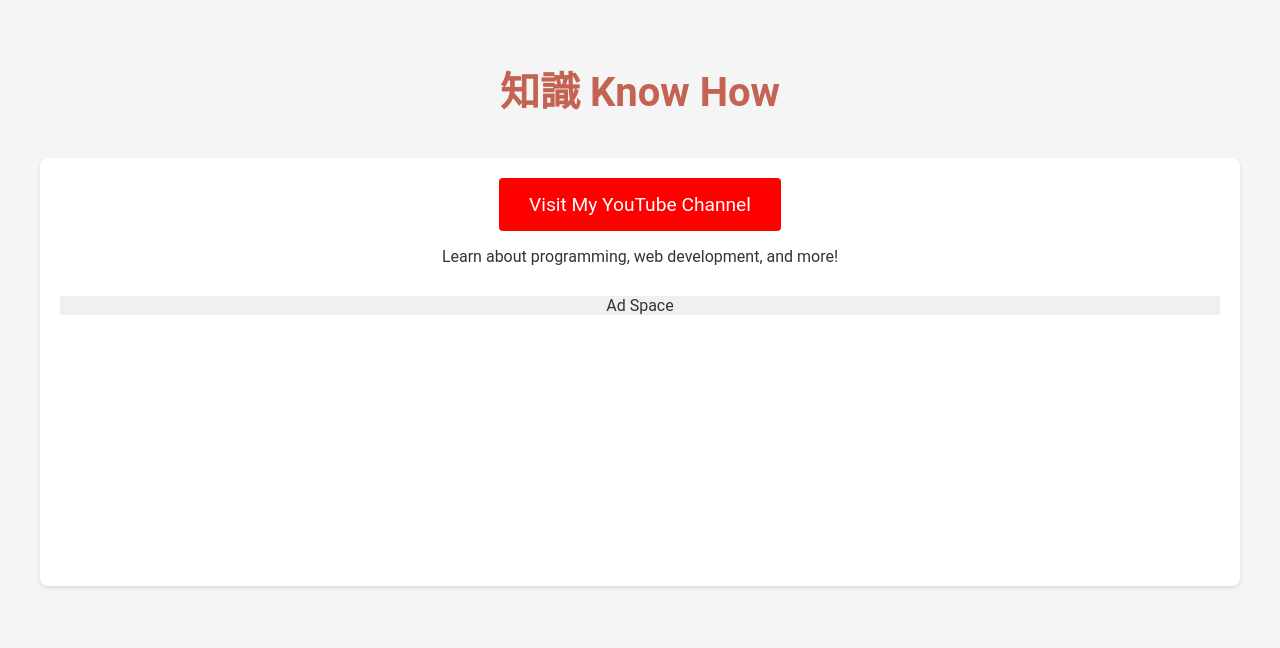
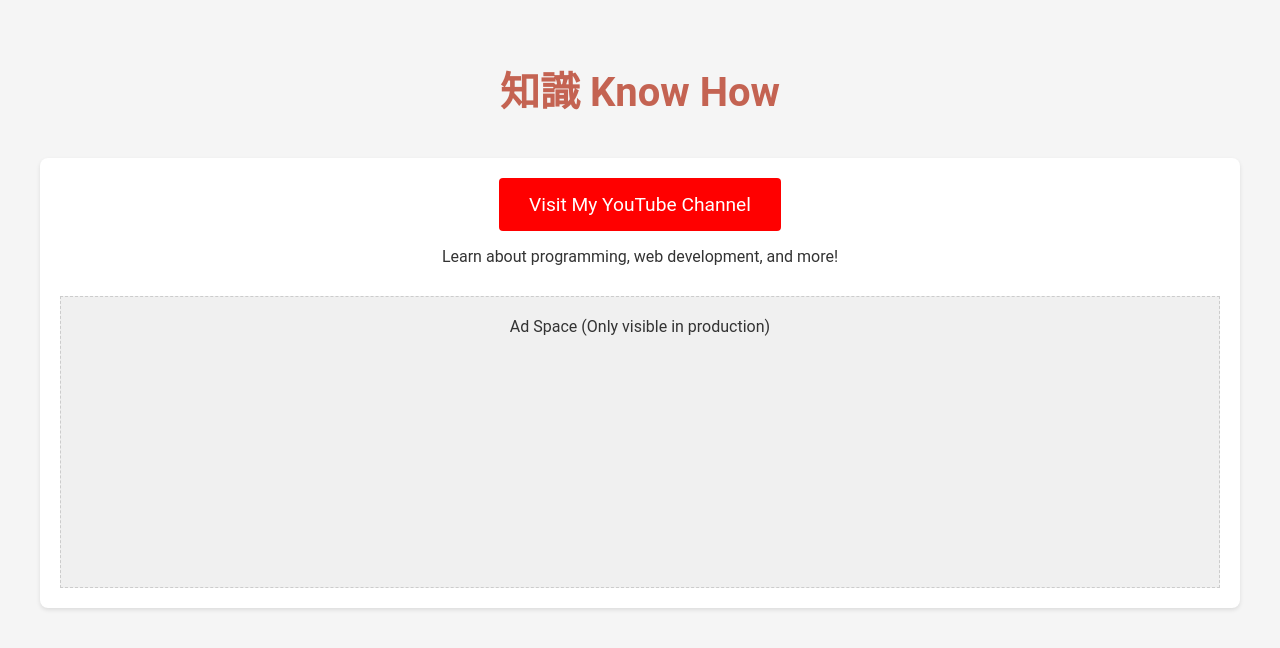
Before and after one commit to Feipian/LearningTimeLine, a React (Create React App) app in the folder my-timeline/: page /channel in a window 1280 px wide. Shown: the top 648 px of the page. Built offline with nearby package versions, Linux system fonts and the light colour scheme.

Commit message:
try fix ads

```diff
--- a/my-timeline/public/index.html
+++ b/my-timeline/public/index.html
@@ -25,7 +25,9 @@
       Learn how to configure a non-root public URL by running `npm run build`.
     -->
     <title>React App</title>
-
+    <script async src="https://pagead2.googlesyndication.com/pagead/js/adsbygoogle.js"></script>
+    <script async src="https://pagead2.googlesyndication.com/pagead/js/adsbygoogle.js?client=ca-pub-1245796678858418"
+     crossorigin="anonymous"></script>
   </head>
   <body>
     <noscript>You need to enable JavaScript to run this app.</noscript>
--- a/my-timeline/src/components/AdSenseAd.tsx
+++ b/my-timeline/src/components/AdSenseAd.tsx
@@ -1,4 +1,8 @@
 import React, { useEffect } from 'react';
+
+interface AdsProps {
+    dataAdSlot: string;
+}
 
 declare global {
     interface Window {
@@ -6,47 +10,43 @@
     }
 }
 
-interface AdSenseAdProps {
-    client: string;
-    slot: string;
-    format?: string;
-    style?: React.CSSProperties;
-}
-
-const AdSenseAd: React.FC<AdSenseAdProps> = ({
-    client,
-    slot,
-    format = "auto",
-    style = { display: "block" }
-}) => {
+const AdsComponent: React.FC<AdsProps> = ({ dataAdSlot }) => {
     useEffect(() => {
         // Only load ads in production
         if (process.env.NODE_ENV === 'production') {
-            const script = document.createElement('script');
-            script.src = `https://pagead2.googlesyndication.com/pagead/js/adsbygoogle.js?client=${client}`;
-            script.async = true;
-            script.crossOrigin = "anonymous";
-            document.head.appendChild(script);
+            try {
+                (window.adsbygoogle = window.adsbygoogle || []).push({});
+            } catch (e) {
+                console.error('AdSense error:', e);
+            }
+        }
+    }, []);
 
-            (window.adsbygoogle = window.adsbygoogle || []).push({});
-        }
-    }, [client]);
-
-    // Only render ad container in production
+    // Show placeholder in development
     if (process.env.NODE_ENV !== 'production') {
-        return <div style={{ ...style, backgroundColor: '#f0f0f0', textAlign: 'center' }}>Ad Space</div>;
+        return (
+            <div style={{
+                display: 'block',
+                backgroundColor: '#f0f0f0',
+                padding: '20px',
+                textAlign: 'center',
+                minHeight: '250px',
+                border: '1px dashed #ccc'
+            }}>
+                Ad Space (Only visible in production)
+            </div>
+        );
     }
 
     return (
-        <ins
-            className="adsbygoogle"
-            style={style}
-            data-ad-client={client}
-            data-ad-slot={slot}
-            data-ad-format={format}
-            data-full-width-responsive="true"
-        />
+        <ins className="adsbygoogle"
+            style={{ display: "block" }}
+            data-ad-client="ca-pub-1245796678858418"
+            data-ad-slot={dataAdSlot}
+            data-ad-format="auto"
+            data-full-width-responsive="true">
+        </ins>
     );
 };
 
-export default AdSenseAd;
+export default AdsComponent;
--- a/my-timeline/src/components/Channel.tsx
+++ b/my-timeline/src/components/Channel.tsx
@@ -1,6 +1,7 @@
 import React from 'react';
 import styles from '../styles/Channel.module.css';
-import AdSenseAd from './AdSenseAd';
+import AdsComponent from './AdSenseAd';
+import { Adsense } from '@ctrl/react-adsense';
 
 const Channel: React.FC = () => {
     return (
@@ -21,12 +22,8 @@
                 </div>
 
                 {/* Google AdSense */}
-                <div className={styles.adSection}>
-                    <AdSenseAd
-                        client="ca-pub-1245796678858418"
-                        slot="9839242241"
-                    />
-                </div>
+                <AdsComponent dataAdSlot='9839242241' />
+
             </div>
         </div>
     );
```
